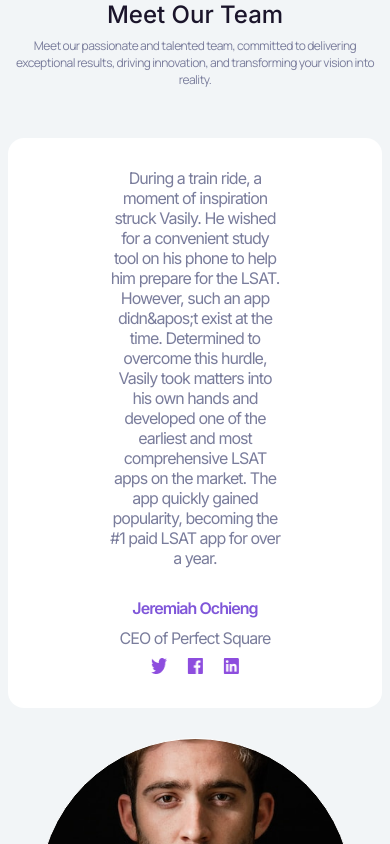
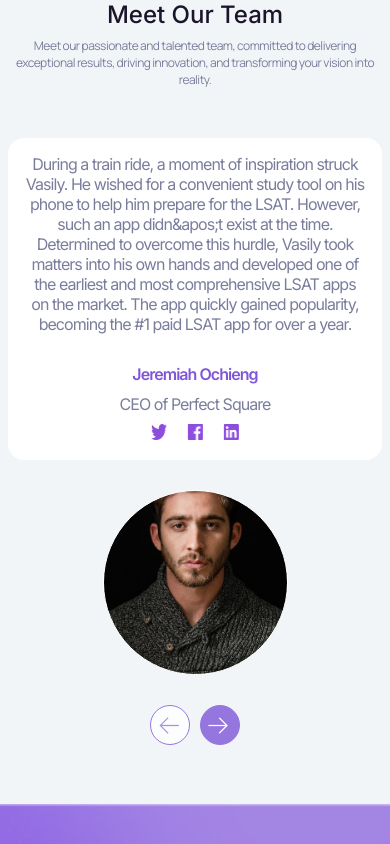
Before and after one commit to githubarj/perfect-square_v2, a React (Vite) app: page /about in a window 390 px wide. Shown: the part 3980-4824 px from the top of the page. Built offline with nearby package versions, Linux system fonts and the light colour scheme.

Commit message:
team section done

```diff
--- a/src/Components/About/about.css
+++ b/src/Components/About/about.css
@@ -112,10 +112,12 @@
 
 .team-container {
   gap: 30px;
+  width: 100%;
 }
 
 .team-main {
   gap: 50px;
+  width: 100%;
 }
 
 .member-info {
@@ -172,3 +174,28 @@
   background-repeat: no-repeat;
   background-size: cover;
 }
+
+@media  screen and (max-width: 800px){
+  .member-info {
+    padding: 30px 24px;
+  }
+
+  .member-image {
+    width: 200px;
+    height: 200px;
+    border-radius: 200px;
+  }
+}
+
+@media  screen and (max-width: 400px){
+  .member-info {
+    padding: 16px;
+  }
+
+
+  .member-image {
+    width: 185px;
+    height: 185px;
+    border-radius: 185px;
+  }
+}
--- a/src/Components/Utility/Modules/modules.css
+++ b/src/Components/Utility/Modules/modules.css
@@ -1,4 +1,4 @@
-/* ContactBtn */
+/* ====================================ContactBtn=============================================== */
 .contact-btn {
   padding: 8px 30px;
   background: var(--normal);
@@ -18,7 +18,7 @@
   }
 }
 
-/* CategoryTag */
+/* ==============================================CategoryTag========================================= */
 
 .category {
   padding: 0px 10px;
@@ -41,7 +41,7 @@
   }
 }
 
-/* Arrow Navs */
+/* ==============================================Arrow Navs============================================= */
 
 .arrow-nav-btns {
   align-self: flex-end;
@@ -70,9 +70,9 @@
     gap: 10px;
   }
   .nav-btn {
-    width: 24px;
-    height: 24px;
-    padding: 1.23px 2.12px 2.12px 1.23px;
+    width: 40px;
+    height: 40px;
+    padding: 6.23px 7.12px 6.23px 7.12px ;
   }
 }
 
```
Also changed, not shown: src/Components/About/Team.jsx (line endings or trailing spaces).
